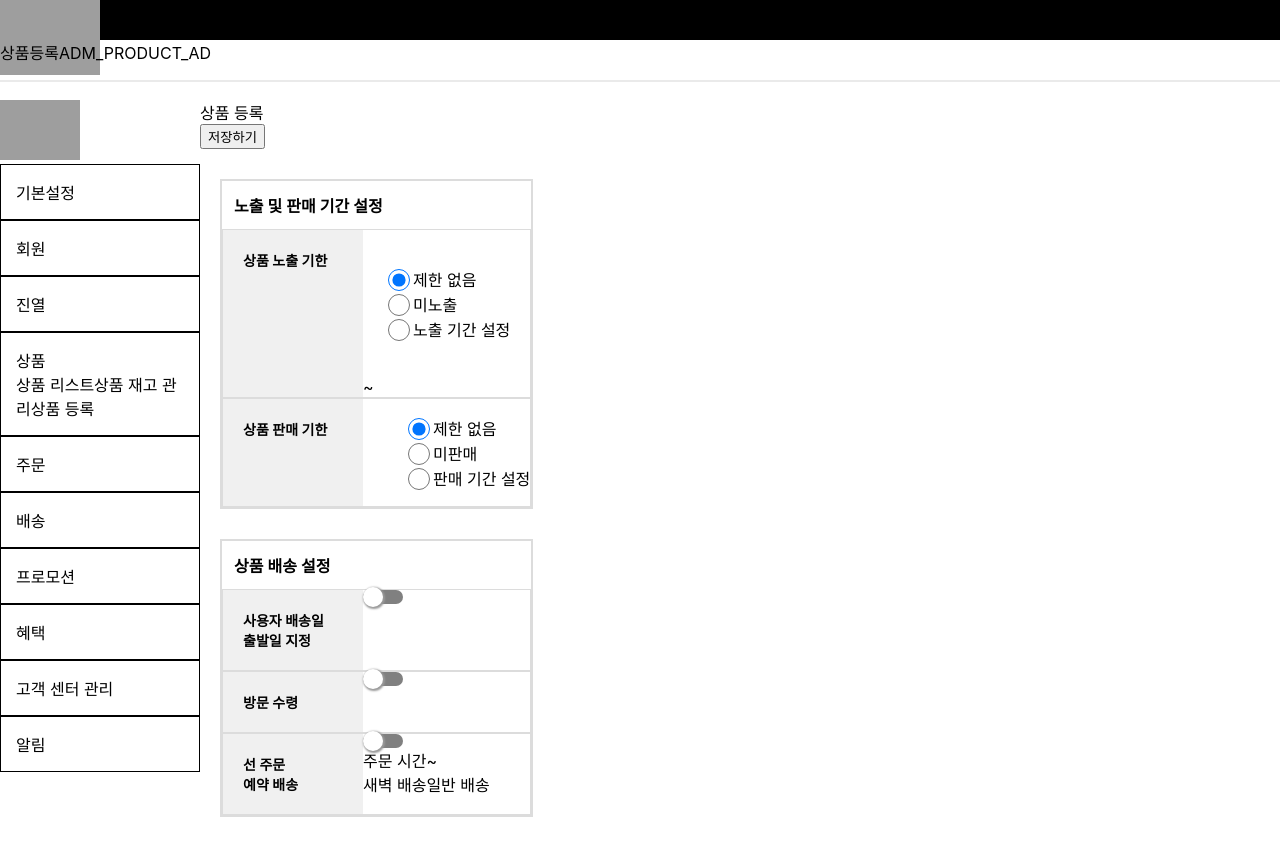
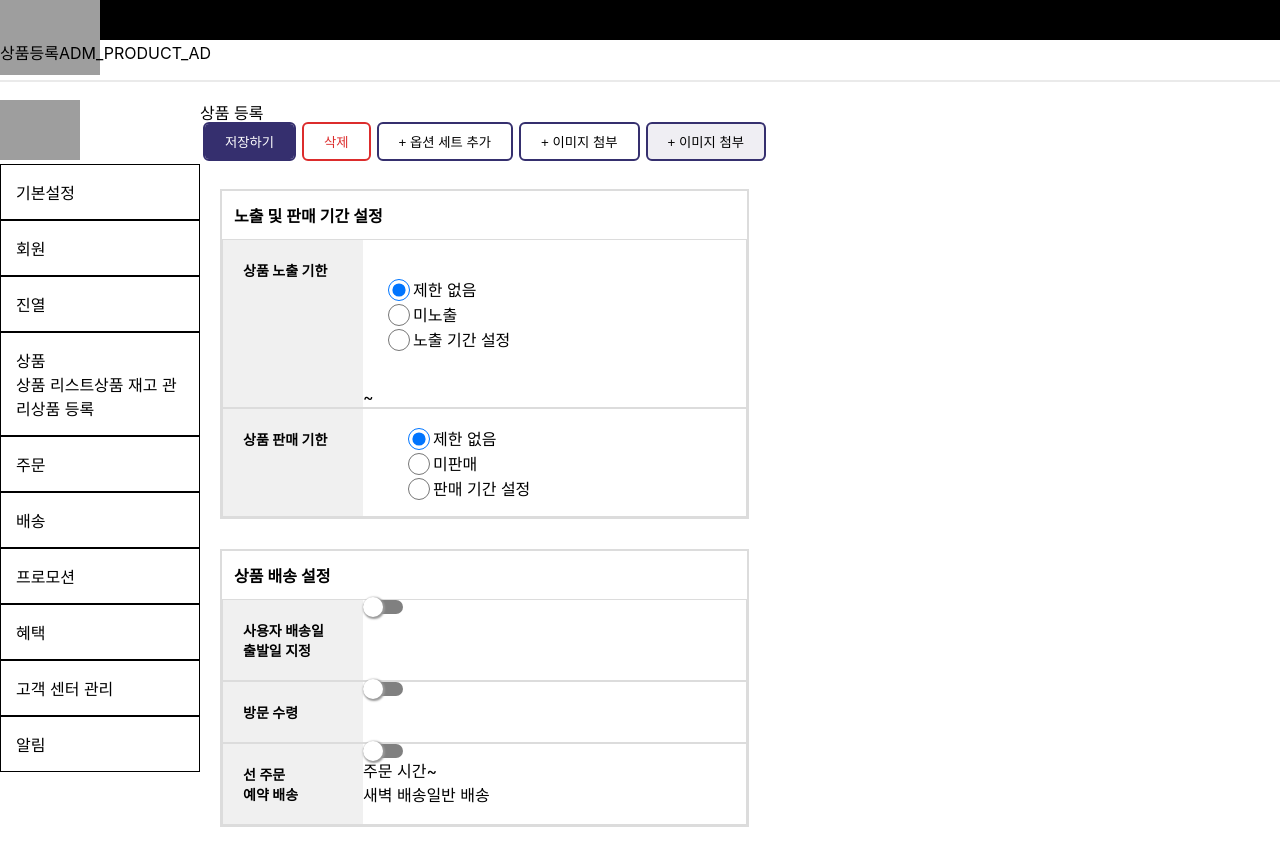
Before and after one commit to console-lo9/wanted_pre_onboarding_02, a React (Create React App) app: page / in a window 1280 px wide. Shown: the top 866 px of the page. Built offline with nearby package versions, Linux system fonts and the light colour scheme; grey boxes are pictures that could not be loaded.

Commit message:
Add: 재사용 가능한 Button 구현

```diff
--- a/src/components/Admin.jsx
+++ b/src/components/Admin.jsx
@@ -1,3 +1,4 @@
+import Button from "layout/Button";
 import React from "react";
 import styles from "./Admin.module.css";
 import { ProductDelivery } from "./ProductDelivery";
@@ -63,7 +64,21 @@ const Admin = () => {
         <div>
           <div>
             <div>상품 등록</div>
-            <button>저장하기</button>
+            <Button Button tag="save">
+              저장하기
+            </Button>
+            <Button Button tag="delete">
+              삭제
+            </Button>
+            <Button Button tag="add">
+              + 옵션 세트 추가
+            </Button>
+            <Button Button tag="add">
+              + 이미지 첨부
+            </Button>
+            <Button Button tag="category">
+              + 이미지 첨부
+            </Button>
           </div>
           <ProductPeriodSetup />
           <ProductDelivery />
--- /dev/null
+++ b/src/layout/Button.jsx
@@ -0,0 +1,17 @@
+import styles from "./Button.module.css";
+
+const AddButton = (props) => {
+  const tag = props.tag;
+
+  return (
+    <button
+      className={`${styles.button} ${styles[tag]}`}
+      tag={props.tag}
+      type={"button" || props.type}
+    >
+      {props.children}
+    </button>
+  );
+};
+
+export default AddButton;
--- /dev/null
+++ b/src/layout/Button.module.css
@@ -0,0 +1,29 @@
+.button {
+  border: none;
+  font-weight: 500;
+  border-radius: 4px;
+  padding: 8px 20px;
+  margin: 0 5px;
+}
+.save {
+  background: rgb(53, 47, 110);
+  color: #fff;
+  outline: 2px solid rgb(53, 47, 110);
+}
+
+.delete {
+  background: transparent;
+  color: rgb(220, 44, 44);
+
+  outline: 2px solid rgb(220, 44, 44);
+}
+
+.add {
+  background: transparent;
+  outline: 2px solid rgb(53, 47, 110);
+}
+
+.category {
+  background: rgb(239, 238, 243);
+  outline: 2px solid rgb(53, 47, 110);
+}
```
Also changed, not shown: src/layout/AddButton.jsx (deleted, +0 -11 lines), src/layout/AddButton.module.jsx (deleted).
